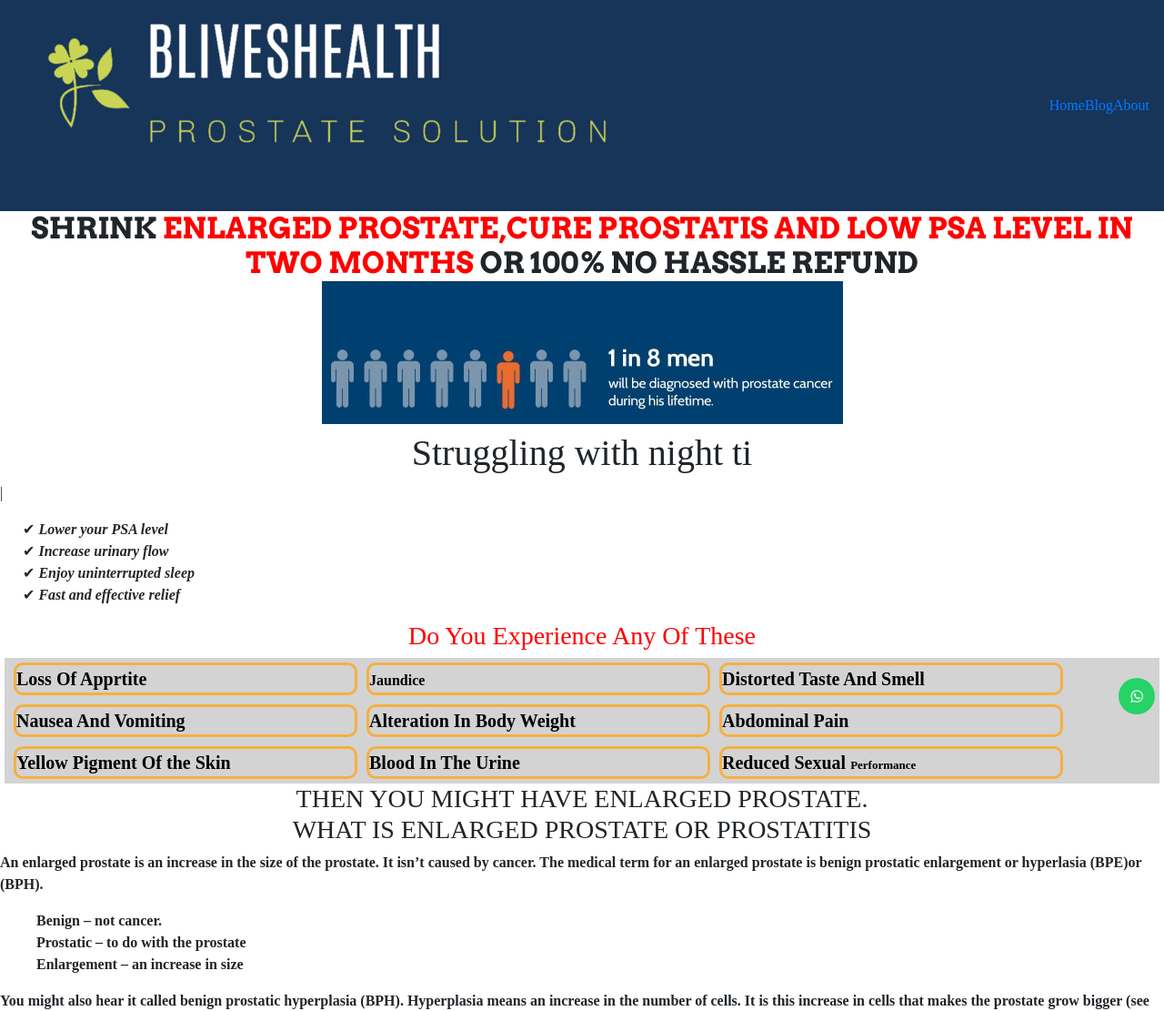
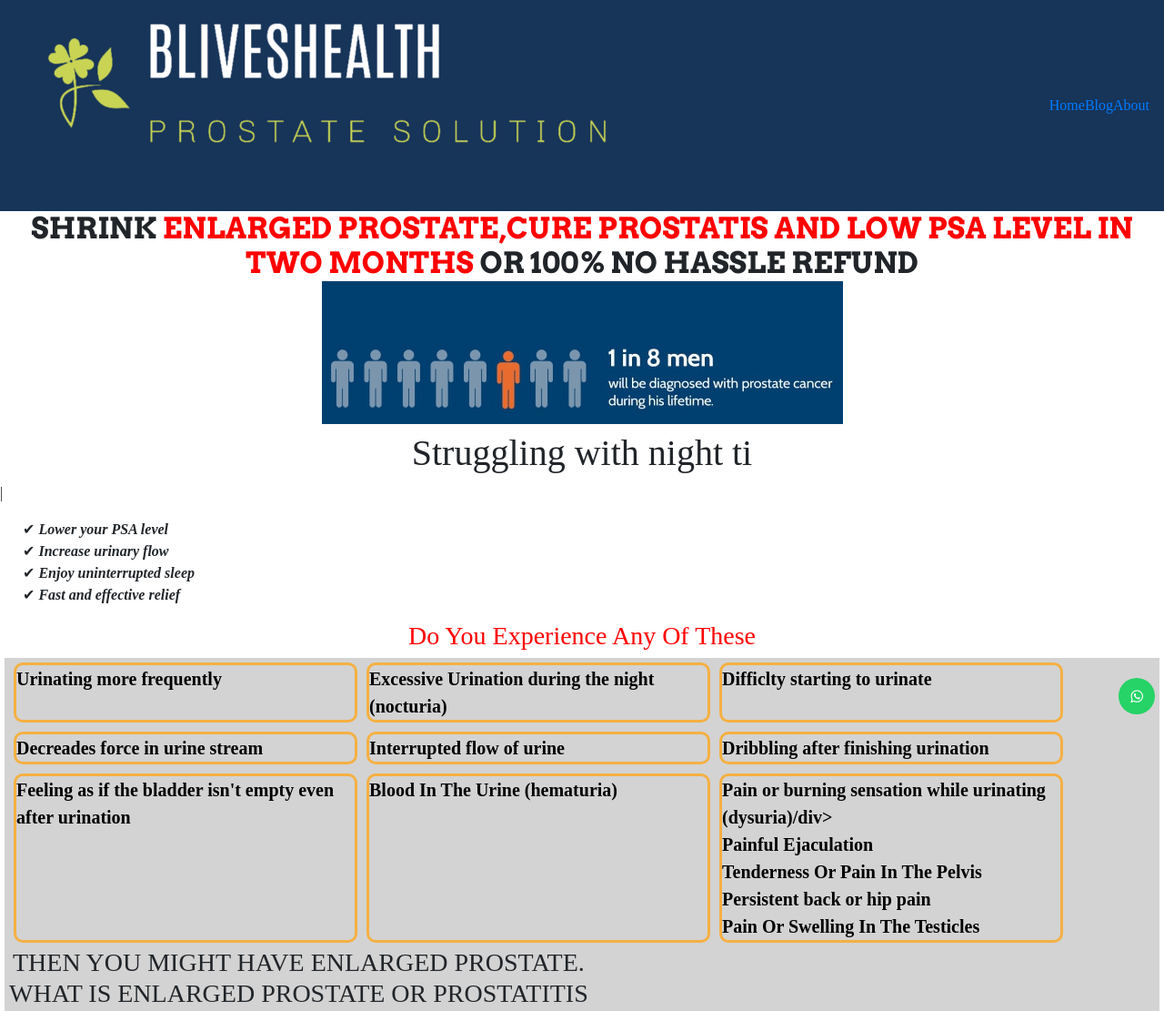
Before and after one commit to MICHEALSHOE2000/bphshrinker, a plain HTML site: page index.html in a window 1280 px wide. Shown: the top 1111 px of the page at 91% size. Drawn offline with nearby package versions, Linux system fonts and the light colour scheme.

Commit message:
Update index.html

```diff
--- a/index.html
+++ b/index.html
@@ -151,17 +151,19 @@ loop()
 </script>
 <h3 class ="imported">Do You Experience Any Of These</h3>
 <div class="symptons" id="wraprse">
-      <div class="box">Loss Of Apprtite </div>
-      <div class="box">
-      <span class="ejaculation" >Jaundice</span></div>
-      <div class="box"> Distorted Taste And Smell</div>
-      <div class="box"> Nausea And Vomiting</div>
-      <div class="box"> Alteration In Body Weight </div>
-      <div class="box"> Abdominal Pain</div>
-      <div class="box">Yellow Pigment Of the Skin </div>
-      <div class="box"> Blood In The Urine </div>
-      <div class="box" > Reduced Sexual <span class="performance">Performance</span></div>
-
+      <div class="box">Urinating more frequently</div>
+      <div class="box"> Excessive Urination during the night (nocturia)</div>
+      <div class="box"> Difficlty starting to urinate</div>
+      <div class="box"> Decreades force in urine stream</div>
+      <div class="box"> Interrupted flow of urine </div>
+      <div class="box"> Dribbling after finishing urination</div>
+      <div class="box">Feeling as if the bladder isn't empty even after urination </div>
+      <div class="box"> Blood In The Urine (hematuria)</div>
+      <div class="box" > Pain or burning sensation while urinating (dysuria)/div>
+      <div class="box"> Painful Ejaculation </div>
+      <div class="box"> Tenderness Or Pain In The Pelvis</div>
+      <div class="box"> Persistent back or hip pain </div>
+       <div class="box"> Pain Or Swelling In The Testicles </div>
    </div></h2>
    <h3 class="definition"><center>THEN YOU MIGHT HAVE ENLARGED PROSTATE. <br>WHAT IS ENLARGED PROSTATE OR PROSTATITIS</center></h3>
 <p class="bph"><b>An enlarged prostate is an increase in the size of the prostate. It isn’t caused by cancer. The medical term for an enlarged prostate is
@@ -248,7 +250,7 @@ you last longer? For an affordable, effective,
    <script type="text/javascript">000000
    function countdown() {
    const today = new Date();
-   var offerDate = new Date('24 September 2022');
+   var offerDate = new Date('24 November 2022');
 
    //If offer ends reset to new value
    if (today.getSeconds() == offerDate.getSeconds()) {
@@ -446,7 +448,7 @@ you last longer? For an affordable, effective,
      <script type="text/javascript">000000
      function countdown() {
      const today = new Date();
-     var offerDate = new Date('24 September 2022');
+     var offerDate = new Date('24 November 2022');
 
      //If offer ends reset to new value
      if (today.getSeconds() == offerDate.getSeconds()) {
```
